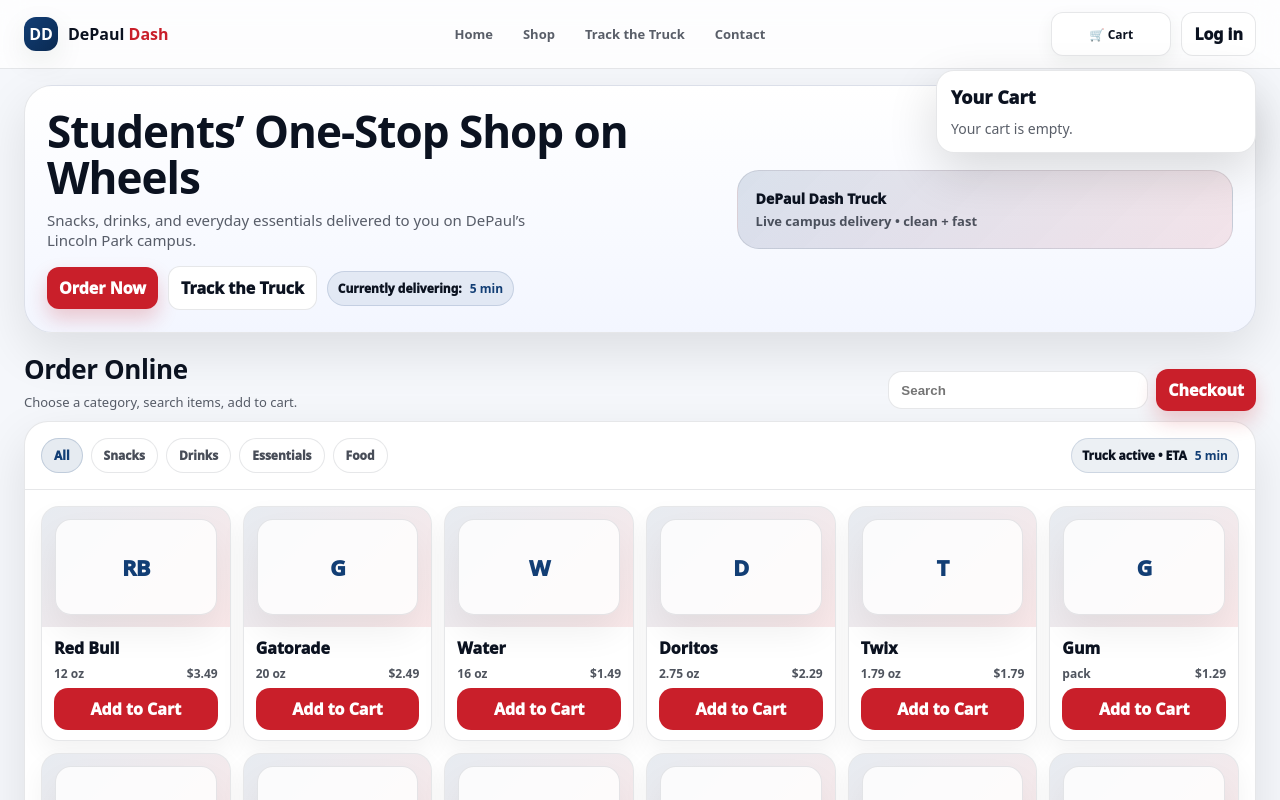
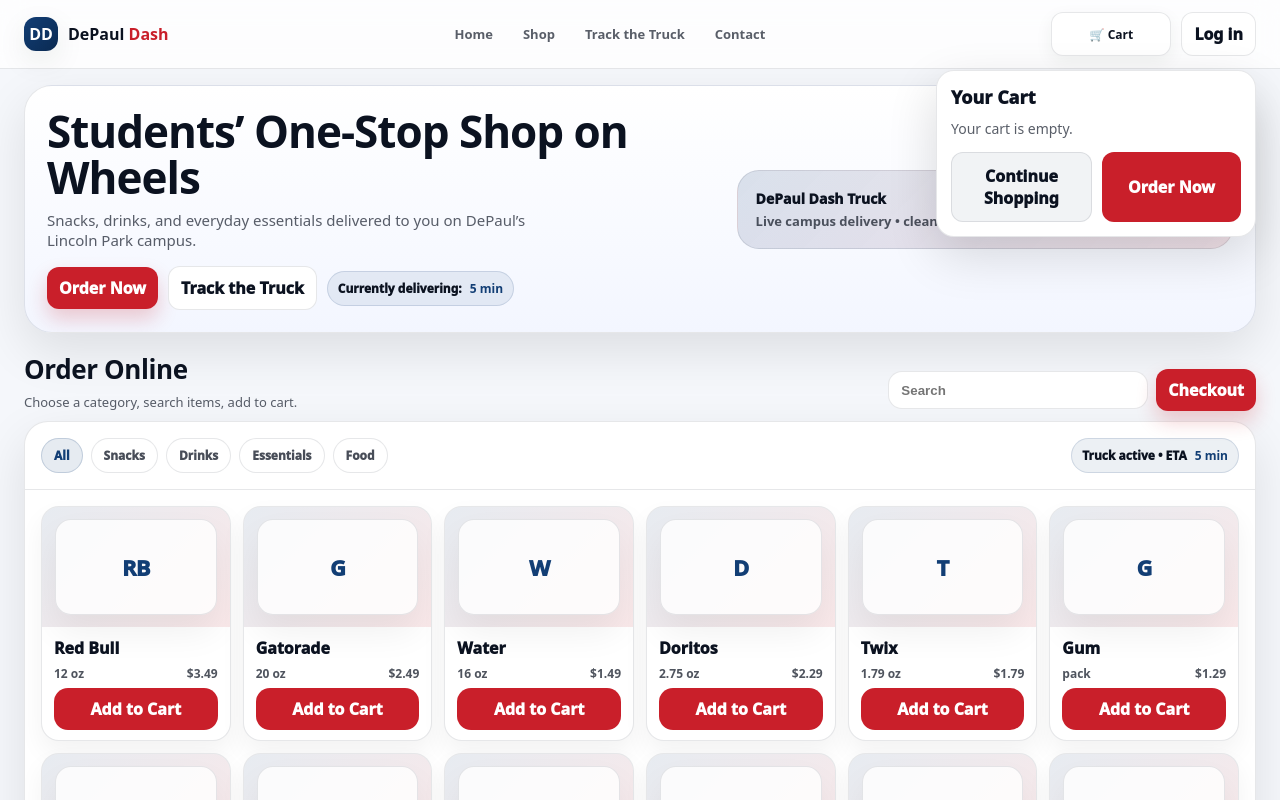
Before and after one commit to imrantur2-dev/depaul-dash, a React (Vite) app: page / in a window 1280 px wide. Both pictures are taken after a click on the element "🛒 Cart". Shown: the top 800 px of the page. Built offline with nearby package versions, Linux system fonts and the light colour scheme.

Commit message:
add cart action buttons

```diff
--- a/src/App.jsx
+++ b/src/App.jsx
@@ -376,6 +376,37 @@
     top:220px;
   }
 }
+  .cartActions{
+  display:flex;
+  gap:10px;
+  margin-top:14px;
+}
+
+.cartActionBtn{
+  flex:1;
+  border:none;
+  border-radius:12px;
+  padding:12px 14px;
+  font-weight:1000;
+  cursor:pointer;
+}
+
+.cartContinue{
+  background:#f1f3f5;
+  color:#0b1220;
+  border:1px solid var(--line);
+}
+
+.cartOrder{
+  background:var(--red);
+  color:#fff;
+}
+
+@media (max-width: 768px){
+  .cartActions{
+    flex-direction: column;
+  }
+}
       `}</style>
 {isCartOpen && (
   <div className="cartPanel">
@@ -396,6 +427,22 @@
         </div>
       ))
     )}
+
+    <div className="cartActions">
+      <button
+        className="cartActionBtn cartContinue"
+        onClick={() => setIsCartOpen(false)}
+      >
+        Continue Shopping
+      </button>
+
+      <button
+        className="cartActionBtn cartOrder"
+        onClick={() => alert("Prototype only")}
+      >
+        Order Now
+      </button>
+    </div>
   </div>
 )}
       {/* NAV */}
```
